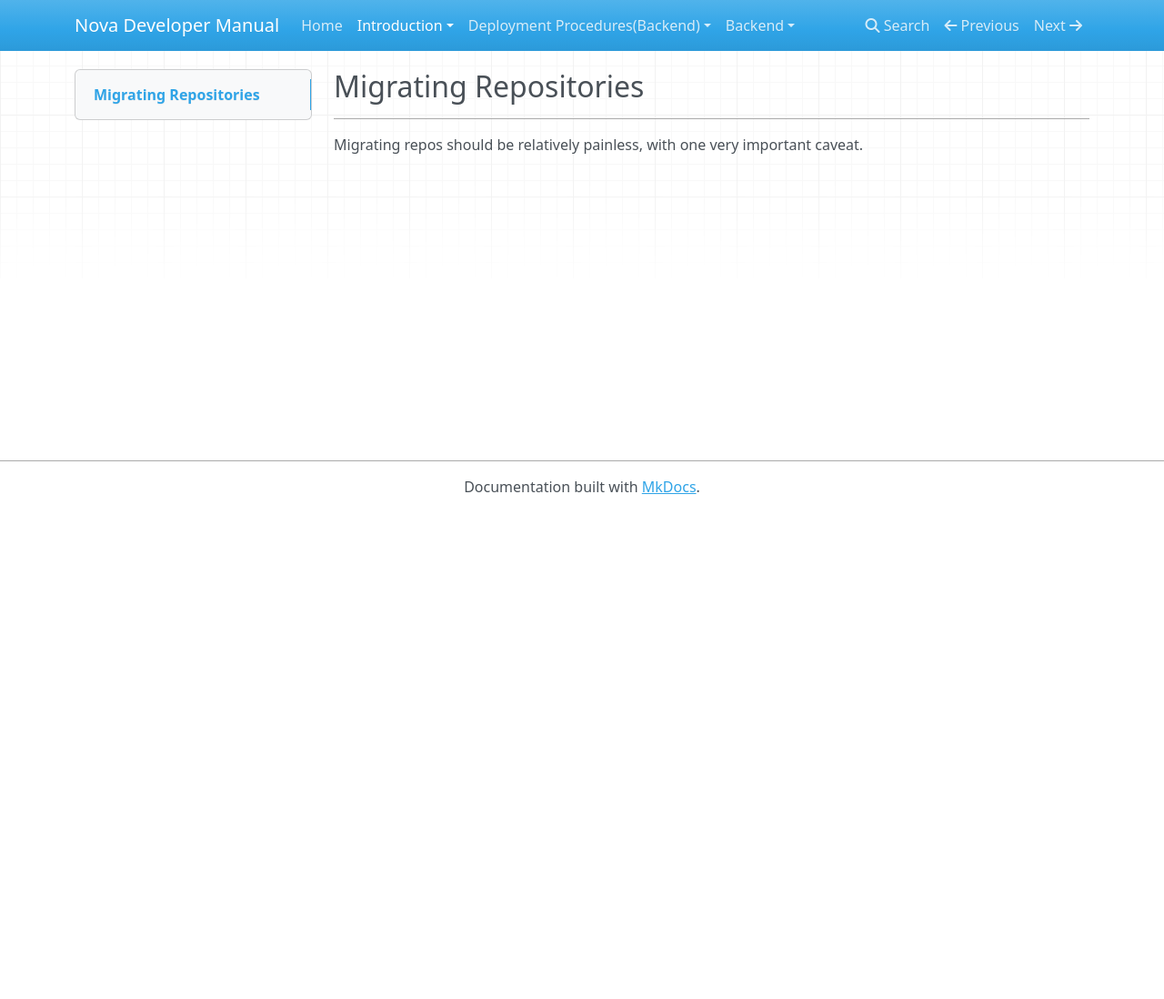
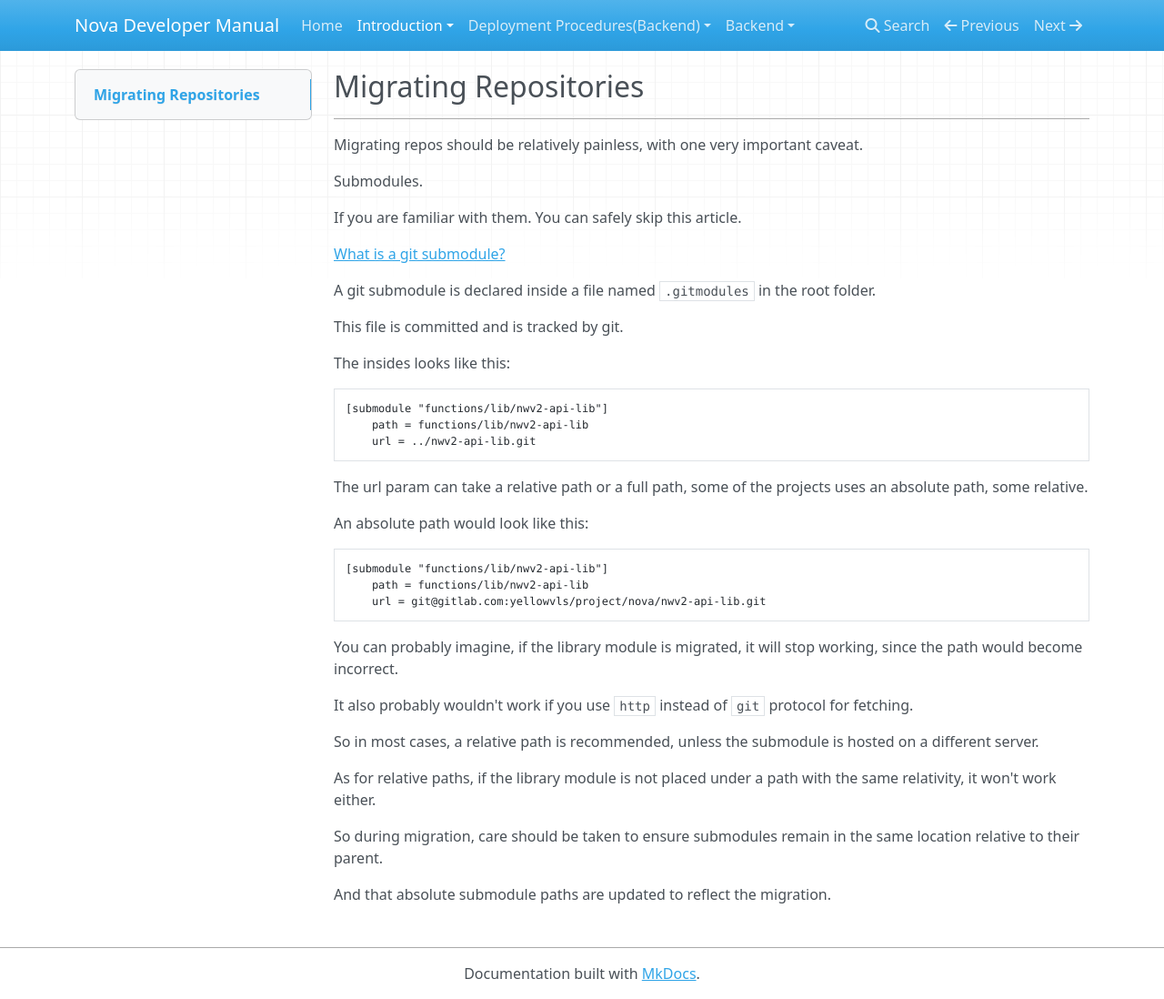
Before and after one commit to novadyna/developer-manual, an MkDocs documentation site: the page built from docs/intro/repo-migration.md, in a window 1280 px wide and 1098 px high. Shown: the whole window at 91% size. Built offline with MkDocs 1.6.1, drawn with Linux system fonts in a browser that asks for light colours; nearby versions of some CDN libraries.

Commit message:
migration page done

````diff
--- a/docs/intro/repo-migration.md
+++ b/docs/intro/repo-migration.md
@@ -3,3 +3,43 @@
 ---
 
 Migrating repos should be relatively painless, with one very important caveat.
+
+Submodules.
+
+If you are familiar with them. You can safely skip this article.
+
+[What is a git submodule?](../deployment/faqs.md)
+
+A git submodule is declared inside a file named `.gitmodules` in the root folder.
+
+This file is committed and is tracked by git.
+
+The insides looks like this:
+
+```txt
+[submodule "functions/lib/nwv2-api-lib"]
+	path = functions/lib/nwv2-api-lib
+	url = ../nwv2-api-lib.git
+```
+
+The url param can take a relative path or a full path, some of the projects uses an absolute path, some relative.
+
+An absolute path would look like this:
+
+```txt
+[submodule "functions/lib/nwv2-api-lib"]
+	path = functions/lib/nwv2-api-lib
+	url = git@gitlab.com:yellowvls/project/nova/nwv2-api-lib.git
+```
+
+You can probably imagine, if the library module is migrated, it will stop working, since the path would become incorrect.
+
+It also probably wouldn't work if you use `http` instead of `git` protocol for fetching.
+
+So in most cases, a relative path is recommended, unless the submodule is hosted on a different server.
+
+As for relative paths, if the library module is not placed under a path with the same relativity, it won't work either.
+
+So during migration, care should be taken to ensure submodules remain in the same location relative to their parent.
+
+And that absolute submodule paths are updated to reflect the migration.
````
